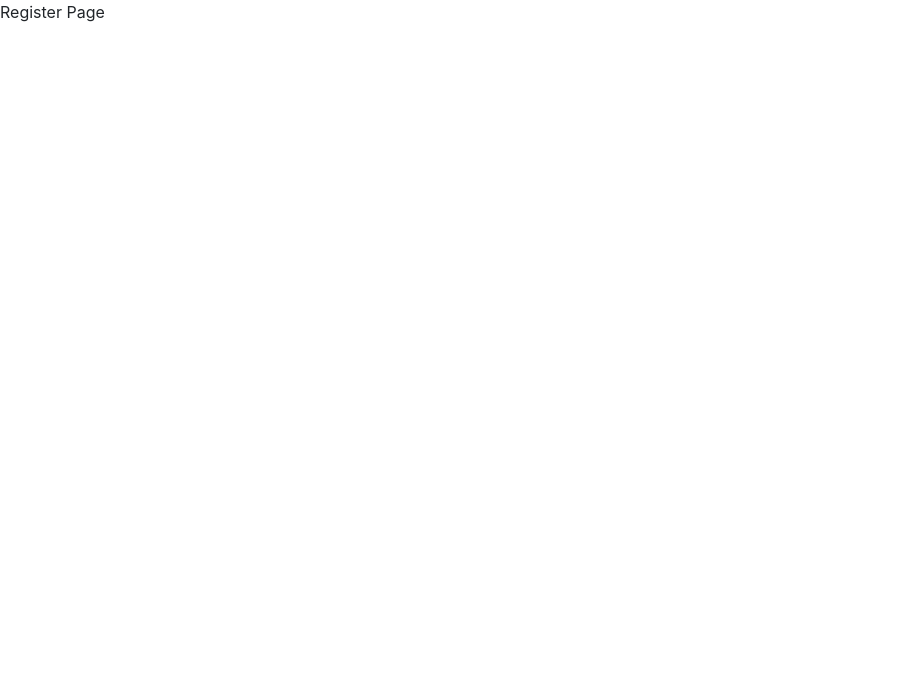
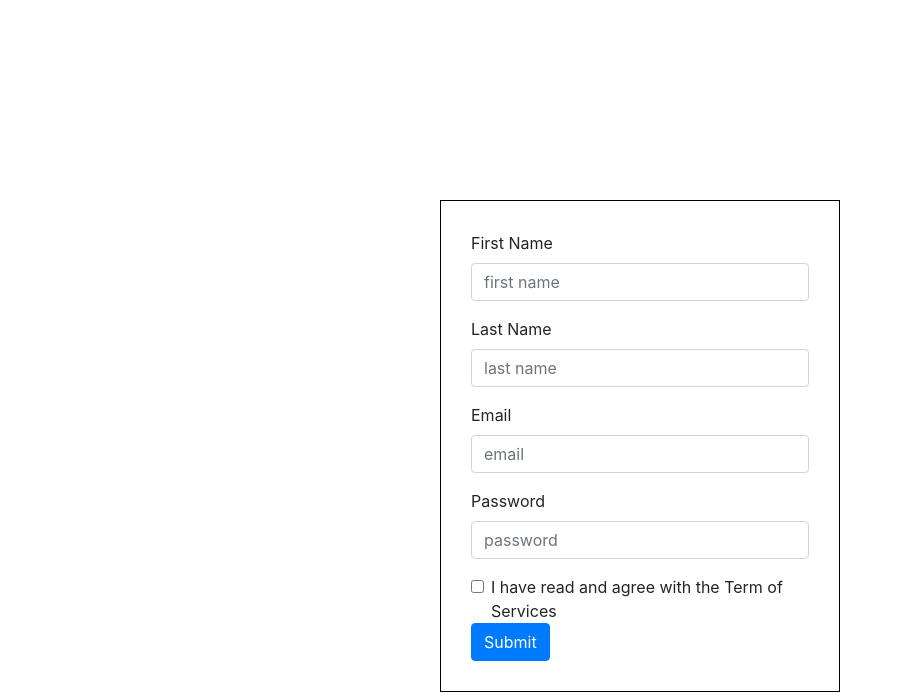
Before and after one commit to spotify-recommendation-engine-3/web, a React (Create React App) app in the folder symphinity/: page /register in a window 1280 px wide. Shown: the top 700 px of the page, without its empty margins (0-902 px from the left). Built offline with nearby package versions, Linux system fonts and the light colour scheme.

Commit message:
main layout finished

```diff
--- a/symphinity/src/components/registration/Register.js
+++ b/symphinity/src/components/registration/Register.js
@@ -1,10 +1,52 @@
 import React from 'react'
+import { Button, Form, FormGroup, Label, Input, FormText } from 'reactstrap';
+import styled from 'styled-components';
+
+const RegisterWrapper = styled.div`
+    border: 1px solid black;
+    width: 25rem;
+    margin: 0 auto;
+    margin-top: 200px;
+    padding: 30px;
+`
 
 function Register () {
     return (
-        <div>
-            Register Page
-        </div>
+        <RegisterWrapper>
+            <Form>
+                <FormGroup>
+                    <Label for="exampleEmail">First Name</Label>
+                    <Input type="email" name="email" id="exampleEmail" placeholder="first name" />
+                </FormGroup>
+                <FormGroup>
+                    <Label for="exampleEmail">Last Name</Label>
+                    <Input type="email" name="email" id="exampleEmail" placeholder="last name" />
+                </FormGroup>
+                <FormGroup>
+                    <Label for="exampleEmail">Email</Label>
+                    <Input type="email" name="email" id="exampleEmail" placeholder="email" />
+                </FormGroup>
+                <FormGroup>
+                    <Label for="examplePassword">Password</Label>
+                    <Input type="password" name="password" id="examplePassword" placeholder="password" />
+                </FormGroup>
+                {/* <FormGroup>
+                    <Label for="exampleFile">Upload a Profile Image</Label>
+                    <Input type="file" name="file" id="exampleFile" />
+                    <FormText color="muted">
+                    This is some placeholder block-level help text for the above input.
+                    It's a bit lighter and easily wraps to a new line.
+                    </FormText>
+                </FormGroup> */}
+                <FormGroup check>
+                    <Label check>
+                    <Input type="checkbox" />{' '}
+                        I have read and agree with the Term of Services
+                    </Label>
+                </FormGroup>
+                <Button color="primary">Submit</Button>
+            </Form>
+        </RegisterWrapper>
     )
 }
 
```
